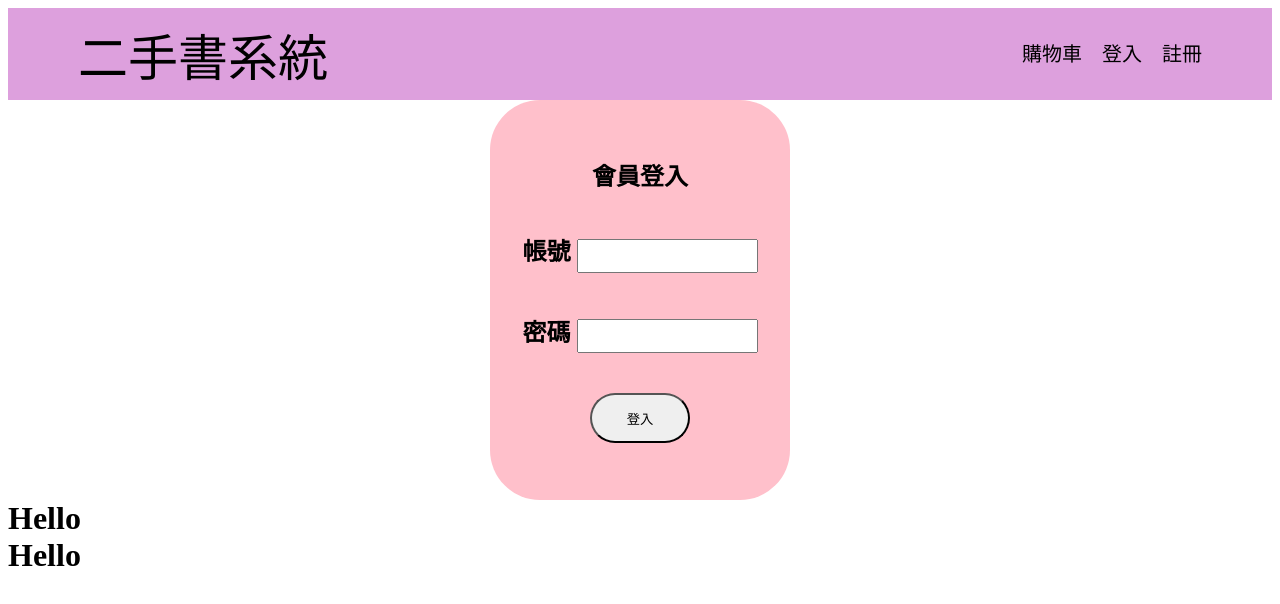
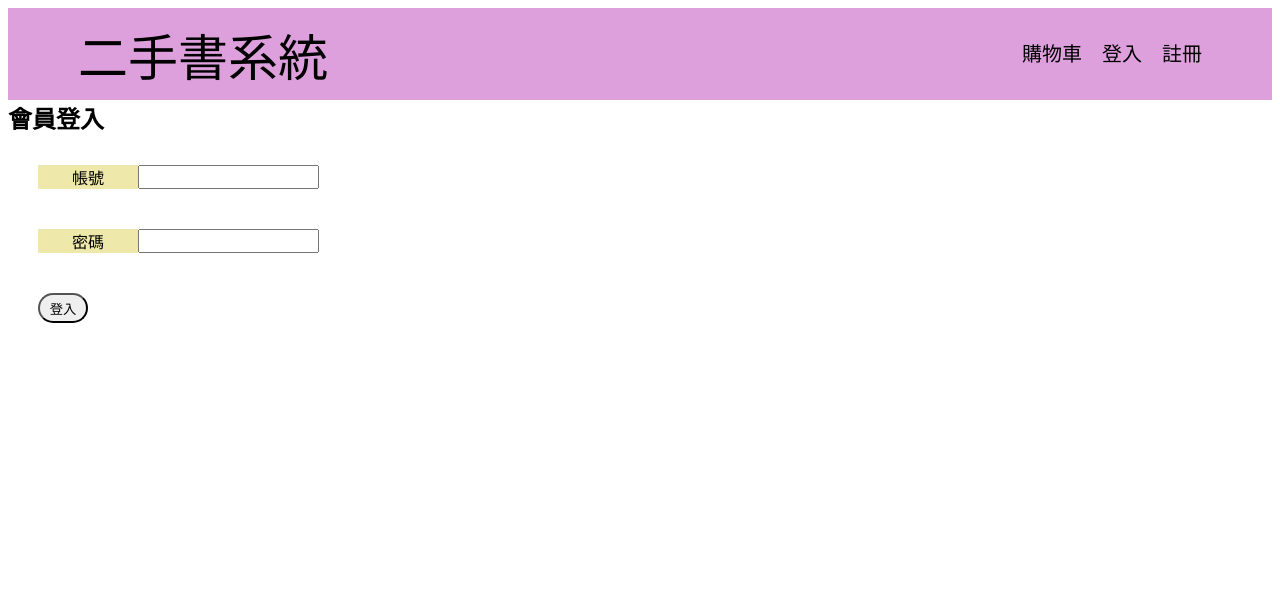
Before and after one commit to sunnyYUAN1126/chi02-, a Vue app: page / in a window 1280 px wide. Both pictures are taken after a click on the item "登入". Shown: the top 604 px of the page. Built offline with nearby package versions, Linux system fonts and the light colour scheme.

Commit message:
第二版:登入註冊登出_完成

```diff
--- a/src/App.vue
+++ b/src/App.vue
@@ -1,16 +1,14 @@
 <script setup>
 import { ref } from "vue"
-import login from './components/login.vue'
-import register from "./components/register.vue"
-import home from "./components/home.vue"
+import Login from './components/login.vue'
+import Register from "./components/register.vue"
+import Home from "./components/home.vue"
 
-const message = ref("Hello")
-
-// 控制目前顯示哪個畫面：home、login、register
-const currentPage = ref("home")
+const currentPage = ref("home") // 預設顯示首頁
+const isLoggedIn = ref(false)   // 是否登入的狀態（false=未登入）
 
 // 三個切換方法
-function showLogoPage() {
+function showHomePage() {
   currentPage.value = "home";
 }
 function showLoginPage() {
@@ -19,31 +17,40 @@ function showLoginPage() {
 function showRegisterPage() {
   currentPage.value = "register";
 }
-
-
-
+// 登出
+function logout() {
+  isLoggedIn.value = false;
+  currentPage.value = "home";
+}
 </script>
 
 <template>
   <div class="container">
     <nav class="menu">
-            <div class="logo" @click="showLogoPage">二手書系統</div>
+      <div class="logo" @click="showHomePage">二手書系統</div>
       <ul>
         <li class="menu_item">購物車</li>
+
+        <!-- 如果已登入，顯示登出 -->
+        <li v-if="isLoggedIn" class="menu_item" @click="logout">登出</li>
+
+        <!-- 如果沒登入，顯示登入、註冊 -->
+        <template v-else>
           <li class="menu_item" @click="showLoginPage">登入</li>
           <li class="menu_item" @click="showRegisterPage">註冊</li>
+        </template>
       </ul>
     </nav>
   </div>
 
-  <home v-if="currentPage === 'home'" />
-  <login v-else-if="currentPage === 'login'" />
-  <register v-else-if="currentPage === 'register'" />
-
-  <h1>{{ message }}</h1>
-  <h1>{{ message }}</h1>
-
-
+  <!-- 根據 currentPage 顯示不同畫面 -->
+  <Home v-if="currentPage === 'home'" />
+  <Login
+    v-else-if="currentPage === 'login'"
+    @login-success="isLoggedIn = true; currentPage = 'home';"
+  />
+  <Register v-else-if="currentPage === 'register'"
+  @register-success="currentPage = 'login'"  />
 </template>
 
 <style scoped>
--- a/src/components/login.vue
+++ b/src/components/login.vue
@@ -1,29 +1,37 @@
 <script setup>
 import { ref } from "vue"
 
-const login_message = ref("Hello")
+// emit 是 Vue 3 用來發出事件的方法
+const emit = defineEmits(["login-success"])
+
+const username = ref("")
+const password = ref("")
+
+function handleLogin() {
+  // 簡單模擬登入檢查
+  if (username.value && password.value) {
+    emit("login-success") // 通知父層登入成功
+  } else {
+    alert("請輸入帳號和密碼！")
+  }
+}
 </script>
 
 <template>
-    <div class="loging_container">
-        <nav class="menu">
+  <div class="login_container">
+    <h2>會員登入</h2>
     <div>
-            <h1>會員登入</h1>
+      <p>帳號</p>
+      <input type="text" v-model="username" />
     </div>
     <div>
-            <h2>帳號 <input type="text" ></h2>
+      <p>密碼</p>
+      <input type="password" v-model="password" />
     </div>
     <div>
-            <h2>密碼 <input type="password" ></h2>
+      <button @click="handleLogin">登入</button>
     </div>
-          <div>
-            <button>登入</button>
   </div>
-        </nav>
-    </div>
-
-
-
 </template>
 
 <style scoped>
@@ -33,39 +41,30 @@ const login_message = ref("Hello")
     list-style: none;
 }
 
-/* ------------------------------------------ */
+.login_container div{
+  display: flex;
+  padding: 10px;
+  margin: 20px;
+}
+.login_container p{
+  width: 100px;
+  background: palegoldenrod;
+  text-align: center;
+}
+.login_container input{
+  height: 20px;
 
-.loging_container{
-  width: 300px;
-  height: 400px;
-  border-radius: 50px;
-  background-color: pink;
+}
+.login_container button{
+  width: 50px;
+  height: 30px;
+  border-radius: 20px;
+}
+.login_container button:hover{
+  color: white;
+  background: black;
 
-  display: flex;
-  justify-content: center; /* 水平置中 */
-  align-items: center;     /* 垂直置中 */
-  margin: 0 auto;          /* 整個容器在畫面中水平置中 */
-}
-.loging_container>.menu{
-  display: inline-block;
-  text-align: center; /* 讓裡面的內容也置中 */
-}
-.loging_container>.menu>div{
-  padding: 20px;
-}
-.loging_container>.menu input{
-  height: 30px;
-}
-.loging_container button{
-  width: 100px;
-  height: 50px;
-  border-radius: 40px;
-}
-.loging_container button:hover{
-  background: black;
-  color: aliceblue;
 }
 
 
-
 </style>
--- a/src/components/register.vue
+++ b/src/components/register.vue
@@ -1,41 +1,63 @@
 <script setup>
 import { ref } from "vue"
 
-const login_message = ref("Hello")
+// 宣告可以往父層發出事件
+const emit = defineEmits(["register-success"])
+
+const username = ref("")
+const email = ref("")
+const department = ref("")
+const studentId = ref("")
+const password = ref("")
+
+function handleRegister() {
+  // 這裡可以先做一些基本檢查
+  if (!username.value || !email.value || !department.value || !studentId.value || !password.value) {
+    alert("請填寫完整註冊資料！")
+    return
+  }
+
+  // 假裝成功註冊  alert() 是 JavaScript 內建的「彈出通知視窗」
+  alert("註冊成功！請登入。")
+
+  // 通知父層回到登入畫面
+  emit("register-success")
+}
 </script>
 
 <template>
-    <div class="register_container">
-        <nav class="menu">
-          <div>
-            <h1>註冊新帳號</h1>
-          </div>
-          <div class="input-group">
-            <h2>帳號 </h2><input type="text" >
-          </div>
-          <div class="input-group">
-            <h2>電子郵件  </h2>  <input type="password" >
-          </div>
-          <div class="input-group">
-            <h2>系所 </h2>  <input type="password" >
-          </div>
-          <div class="input-group">
-            <h2>學號 </h2> <input type="password" >
-          </div>
-          <div class="input-group">
-            <h2>密碼 </h2> <input type="password" >
-          </div>
-          <div>
-            <button>登入</button>
-          </div>
+  <div class="register_container">
+    <h2>註冊新帳號</h2>
 
-
-
-        </nav>
+    <div class="input-group">
+      <p>帳號</p>
+      <input type="text" v-model="username" />
     </div>
 
+    <div class="input-group">
+      <p>電子郵件</p>
+      <input type="text" v-model="email" />
+    </div>
 
+    <div class="input-group">
+      <p>系所</p>
+      <input type="text" v-model="department" />
+    </div>
 
+    <div class="input-group">
+      <p>學號</p>
+      <input type="text" v-model="studentId" />
+    </div>
+
+    <div class="input-group">
+      <p>密碼</p>
+      <input type="password" v-model="password" />
+    </div>
+
+    <div>
+      <button @click="handleRegister">註冊</button>
+    </div>
+  </div>
 </template>
 
 <style scoped>
@@ -45,46 +67,31 @@ const login_message = ref("Hello")
     list-style: none;
 }
 
-/* ------------------------------------------ */
-
-.register_container{
-  width: 400px;
-  height: 600px;
-  border-radius: 50px;
-  background: pink;
-
-  display: flex;
-  justify-content: center; /* 水平置中 */
-  align-items: center;     /* 垂直置中 */
-  margin: 0 auto;          /* 整個容器在畫面中水平置中 */
-}
-.register_container>.menu{
-  display: inline-block;
-  text-align: center; /* 讓裡面的內容也置中 */
-}
-.register_container>.menu>.input-group{
+.register_container div{
   display: flex;
   padding: 10px;
+  margin: 20px;
 }
-.register_container>.menu>.input-group>h2{
+.register_container p{
   width: 100px;
+  background: palegoldenrod;
+  text-align: center;
 }
-.register_container>.menu input{
-  height: 30px;
+.register_container input{
+  height: 20px;
 }
 .register_container button{
-  width: 100px;
-  height: 50px;
-  border: 3px solid black;
-  border-radius: 40px;
-  margin: 50px 0 0;
+  width: 50px;
+  height: 30px;
+  border-radius: 20px;
 }
 .register_container button:hover{
+  color: white;
   background: black;
-  color: aliceblue;
-  border: 3px solid white;
+
 }
 
 
 
+
 </style>
```
Lines whose indentation alone changed are shown as unchanged.
